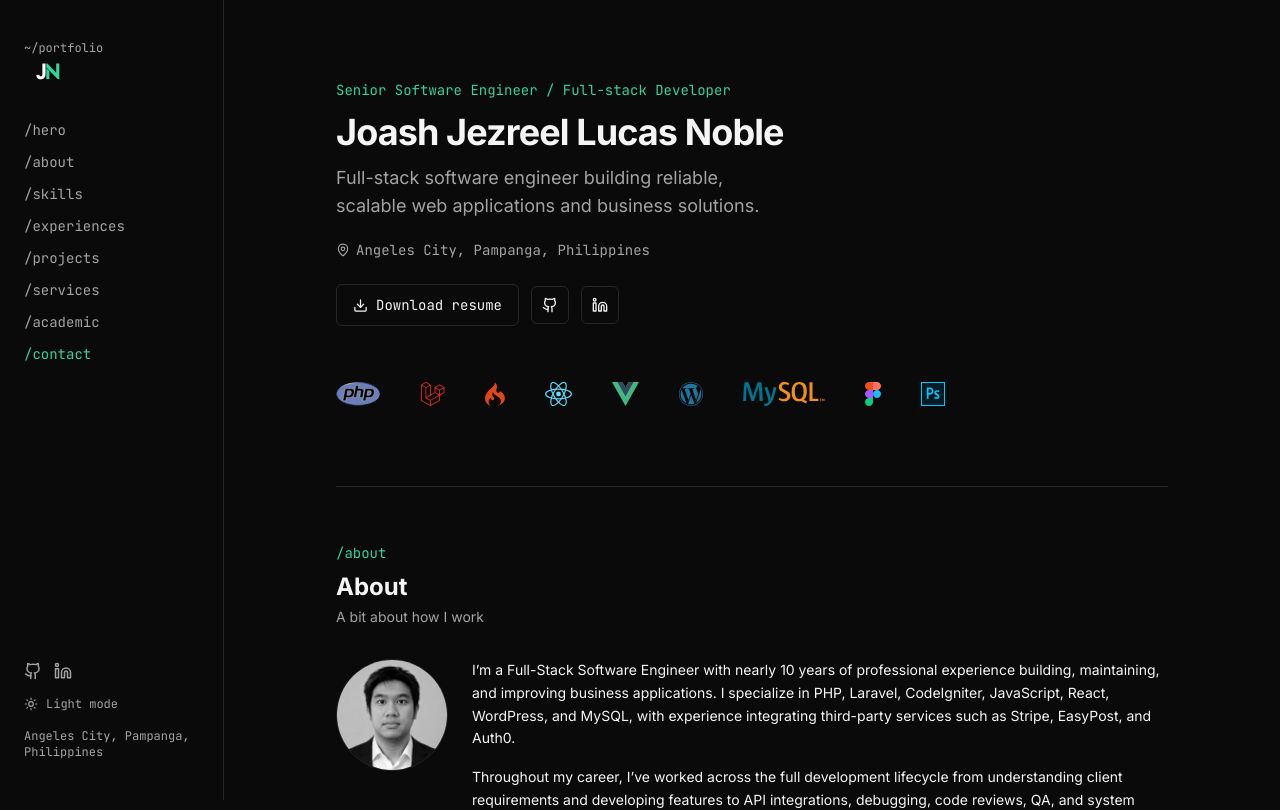
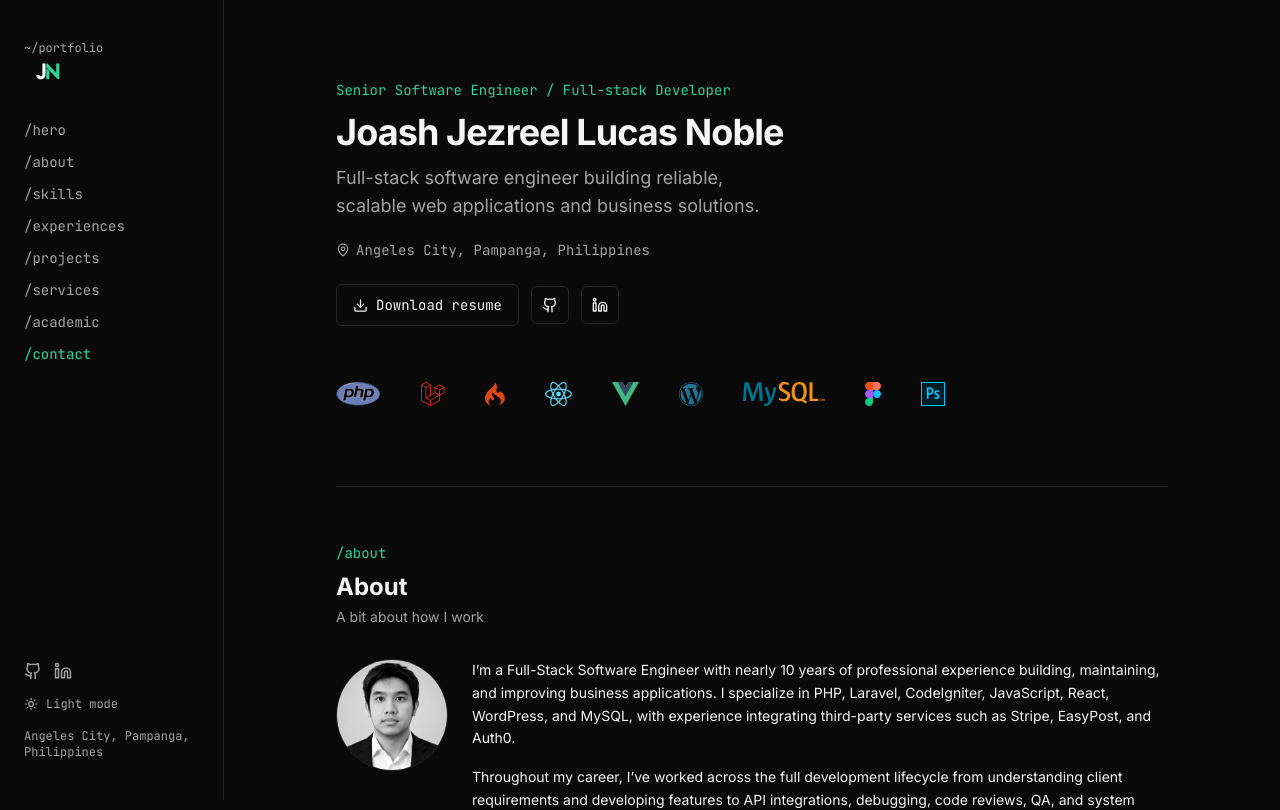
Before and after one commit to joashnoble/portfolio, a React (Vite) app: page / in a window 1280 px wide. Shown: the top 810 px of the page. Built offline with nearby package versions, Linux system fonts and the light colour scheme.

Commit message:
Update profile avatar

```diff
--- a/src/data/site.js
+++ b/src/data/site.js
@@ -10,7 +10,7 @@ export const SOCIALS = {
 };
 
 export const AVATAR_URL =
-  "/images/avatar.jpeg";
+  "/images/avatar.png";
 
 export const CONTACT_INFO = {
   email: "noblejjoash@gmail.com",
```
Also changed, not shown: public/images/avatar.jpeg (deleted), public/images/avatar.png (added).
